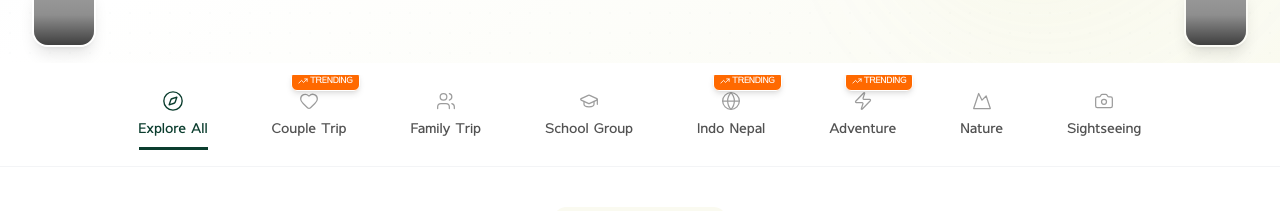
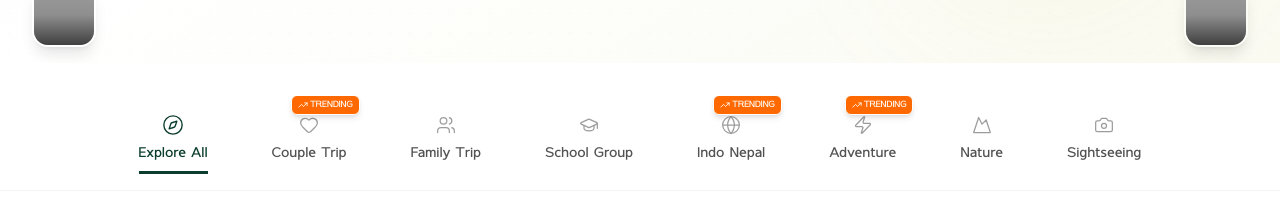
Before and after one commit to nandanSrivastava/paryatanam, a Next.js app: page / in a window 1280 px wide. Shown: the part 737-948 px from the top of the page. Built offline with nearby package versions, Linux system fonts and the light colour scheme; grey boxes are pictures that could not be loaded; a web font is replaced by a local one.

Commit message:
fix-category-icons

```diff
--- a/src/components/home/CategoryBar.tsx
+++ b/src/components/home/CategoryBar.tsx
@@ -112,7 +112,7 @@ export function CategoryBar({
   };
 
   return (
-    <div className="sticky top-0 z-40 bg-white/95 backdrop-blur-sm border-b border-neutral-100 sm:pt-3">
+    <div className="sticky top-0 z-40 bg-white/95 backdrop-blur-sm border-b border-neutral-100 pt-4 md:pt-5">
       <div className="container mx-auto px-4 md:px-6 relative group">
 
         {/* Left Arrow - desktop visible only when needed */}
@@ -131,7 +131,7 @@ export function CategoryBar({
         {/* Categories List */}
         <div
           ref={scrollRef}
-          className="flex items-center md:justify-center gap-10 md:gap-16 overflow-x-auto no-scrollbar scroll-smooth py-3 md:py-4 px-1"
+          className="flex items-center md:justify-center gap-10 md:gap-16 overflow-x-auto no-scrollbar scroll-smooth pt-7 pb-3 md:pt-8 md:pb-4 px-1"
         >
           {categories.map((category) => (
             <button
```
